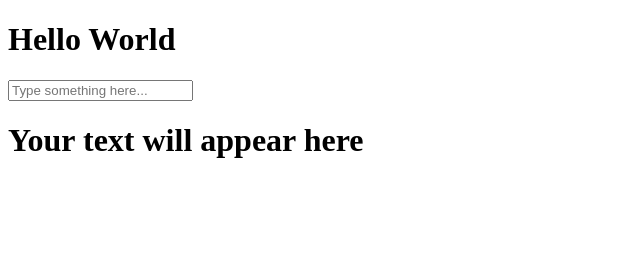
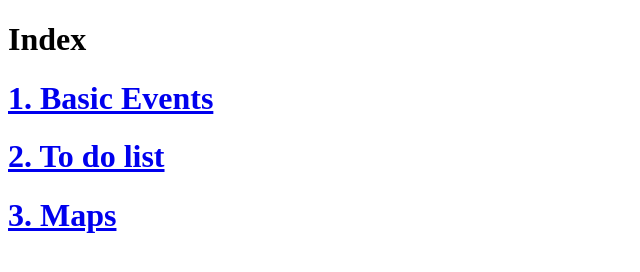
Before and after one commit to 20240853-franko/it24B, a plain HTML site: page index.html in a window 1280 px wide. Shown: the whole page, without its empty margins (0-640 px from the left). Drawn offline with Linux system fonts and the light colour scheme.

Commit message:
Added maps.html

```diff
--- a/index.html
+++ b/index.html
@@ -3,24 +3,13 @@
 <head>
     <meta charset="UTF-8">
     <meta name="viewport" content="width=device-width, initial-scale=1.0">
-    <title>Document</title>
+    <title>Index</title>
 </head>
 <body>
-    <h1>Hello World</h1>
+    <h1>Index</h1>
+    <h1><a href="basic-events.html">1. Basic Events</a></h1>
+    <h1><a href="todolist.html">2. To do list</a></h1>
+    <h1><a href="maps.html">3. Maps</a></h1>
 
-    <input type="text" id="textbox" placeholder="Type something here..."
-           oninput="updateDisplay()">
-    <h1 id="displayText">Your text will appear here</h1>
-
-<script>
-
-    function updateDisplay(){
-        var textbox = document.getElementById('textbox');
-        var displayText = document.getElementById('displayText');
-
-        displayText.textContent = textbox.value;
-    }
-
-</script>
 </body>
 </html>
```
Also changed, not shown: maps.html (added, +12 -0 lines).
